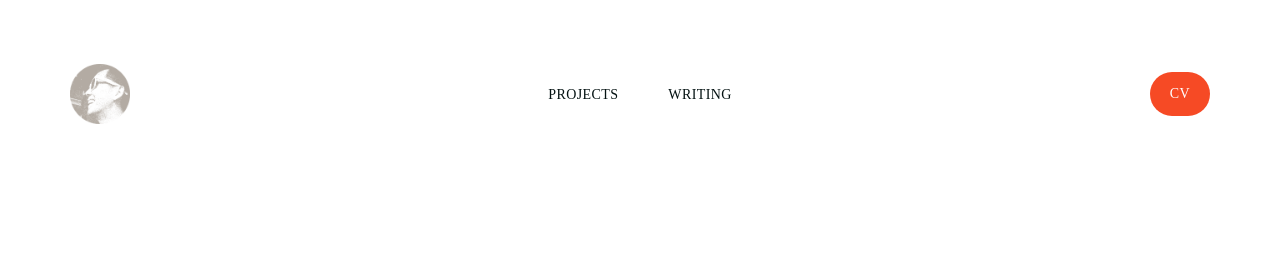
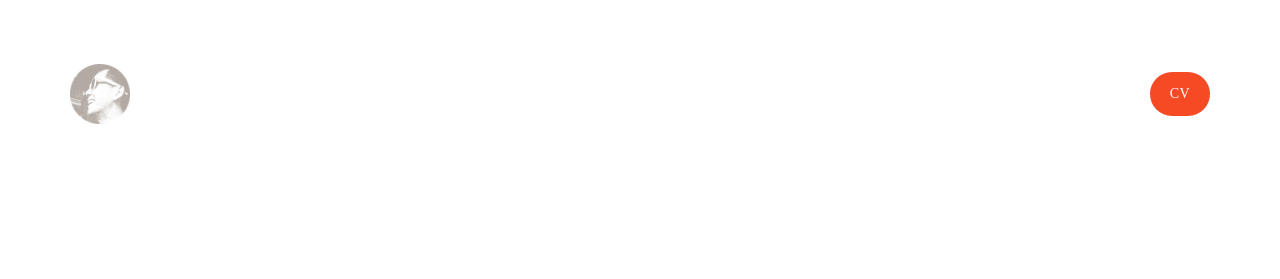
Before and after one commit to W-A-I-L-A-W-8/redesign, a Jekyll site: the page built from index.html, in a window 1280 px wide and 900 px high. Shown: the top 279 px of the window. Built offline with Jekyll 4.4.1, drawn with Linux system fonts in a browser that asks for light colours; nearby versions of some CDN libraries; comment, search, counter and statistics services are not loaded.

Commit message:
Refinements

```diff
--- a/_data/settings.yml
+++ b/_data/settings.yml
@@ -1,16 +1,16 @@
 ---
 basic_settings:
-  site_title: WAILAW
+  site_title: Wai Law
   favicon_image: "/images/favicon.ico"
 header_settings:
   logo_image: "/images/wailaw-stylised-pic.png"
   logo_width: "60"
 menu_settings:
   menu_items:
-  - title: Projects
-    url: "/"
-  - title: Writing
-    url: "/blog/"
+  - title:
+    url:
+  - title:
+    url:
 footer_settings:
   logo_image:
   logo_width: "50"
--- a/_includes/component__review.html
+++ b/_includes/component__review.html
@@ -7,8 +7,8 @@
       <div class="">
 
         <blockquote>
-            <p>"I have worked with Wai on a number of projects.  He is intuitive, efficient and a pleasure to work with. He has the ability to come up with innovative problem-solving solutions which contribute greatly to the successful outcome of our projects. I would not hesitate in recommending his services."</p>
-             <img src="{{ '/images/mike-100x100.jpg' | relative_url }}" alt=""><cite>Michael Pullman &#183; Head of Digital &#183; Wild Frontiers</cite>
+            <p>"I have worked with Wai on a number of projects. He is intuitive, efficient and a pleasure to work with. He has the ability to come up with innovative problem-solving solutions which contribute greatly to the successful outcome of our projects. I would not hesitate in recommending his services."</p>
+             <cite>Michael Pullman &#183; Head of Digital &#183; Wild Frontiers</cite>
         </blockquote>
 
       </div>
--- a/_includes/section__about.html
+++ b/_includes/section__about.html
@@ -4,11 +4,11 @@
     {% endif %}
   <div class="wrap grid">
 
-    <div class="about__image">
+    <!-- <div class="about__image">
       <img src="{{ '/images/linkedinProfile_pic.jpeg' | relative_url }}" alt="Wai Law">
 
       {% include component-socials.html %}
-    </div>
+    </div> -->
 
     <div class="about__content">
       <h2 class="title">Wai Law</h2>
@@ -20,7 +20,7 @@
 <br>
       I have walked a marathon but I am yet to run one.
     </p>
-
+      {% include component-socials.html %}
       <!-- <a href="#" class="cta button--fill contact-trigger js-contact">Get in Touch</a> -->
     </div>
   </div>
--- a/index.html
+++ b/index.html
@@ -50,7 +50,7 @@
 					<p class="project__description --small">
 						{{ project.description }}
 						<a href="{{ project.url | relative_url }}" class="project__link button--text --right"
-							style="color: {{ accent_color }}; --color-var: {{ accent_color }}">View case study</a>
+							style="color: {{ accent_color }}; --color-var: {{ accent_color }}">Read this</a>
 					</p>
 				</div>
 			</article>
@@ -65,7 +65,7 @@
 		<div class="wrap grid">
 			<header class="recent-posts__header">
 				<h4>Recent posts</h4>
-				<a href="{{ '/blog/' | relative_url }}" class="action button--text--accent --right">All posts</a>
+				<!-- <a href="{{ '/blog/' | relative_url }}" class="action button--text--accent --right">All posts</a> -->
 			</header>
 
 			<div class="recent-posts__list grid">
@@ -78,4 +78,6 @@
 		</div>
 	</section>
 
+	{% include component__review.html %}
+
 </div>
```
Also changed, not shown: _projects/from-one-currency-to-another.md (+4 -4 lines).
